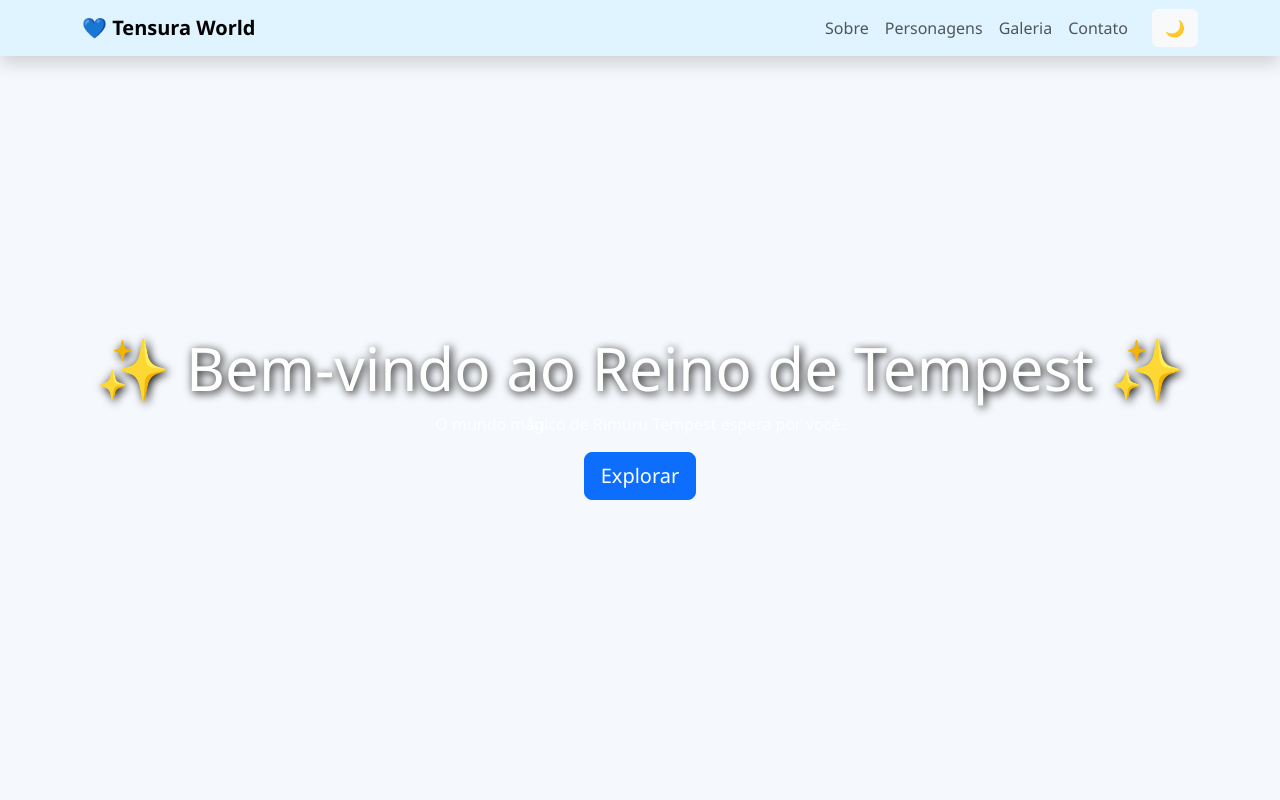
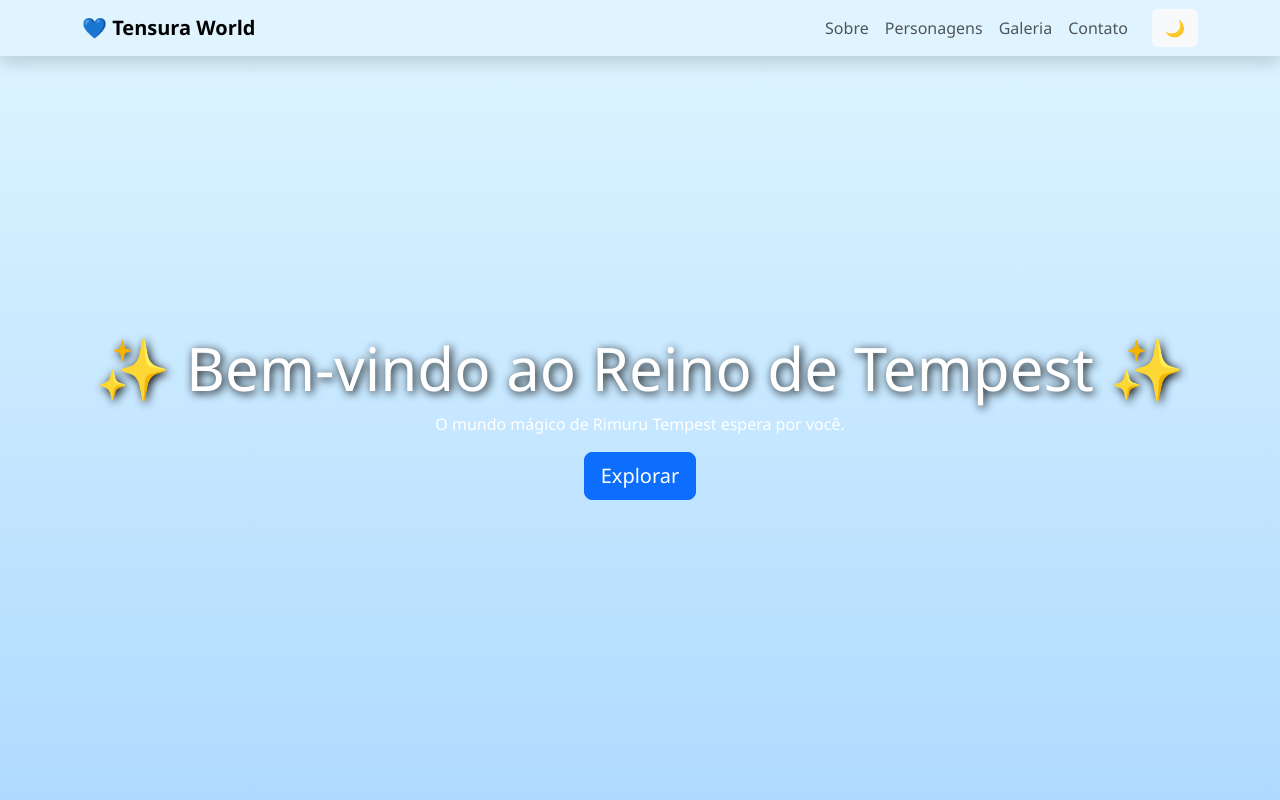
Before and after one commit to ttacchy/projetoferiasprogramacaofrontend.github.io, a plain HTML site: page index.html in a window 1280 px wide. Shown: the top 800 px of the page. Drawn offline with nearby package versions, Linux system fonts and the light colour scheme.

Commit message:
Update style.css

```diff
--- a/css/style.css
+++ b/css/style.css
@@ -5,6 +5,8 @@
 transition:.5s;
 
 font-family:Segoe UI;
+
+background: linear-gradient(to bottom, #DFF6FF, #A2D2FF, #5FA8F5);
 
 }
 
```
